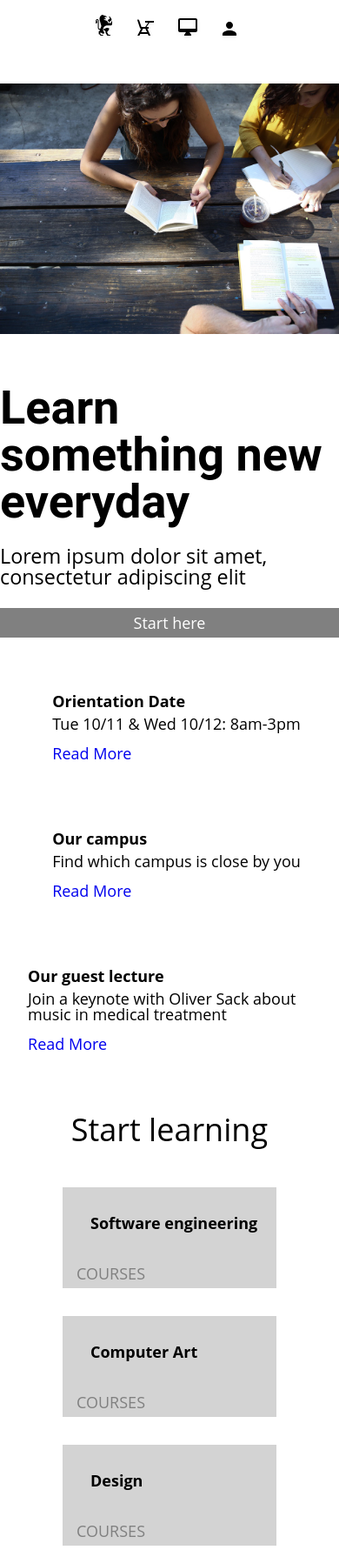
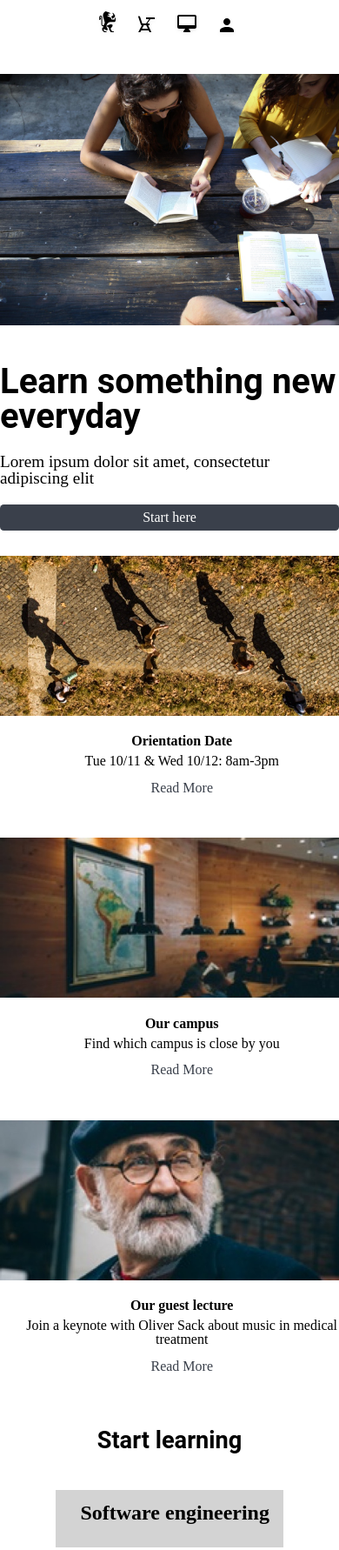
Before and after one commit to ankamatthies/colmar, a plain HTML site: page index.html in a window 390 px wide. Shown: the top 1782 px of the page at 87% size. Drawn offline with Linux system fonts and the light colour scheme.

Commit message:
working on styling

```diff
--- a/resources/css/style.css
+++ b/resources/css/style.css
@@ -1,7 +1,7 @@
-/* General styling */
+3.556rem/* General styling */
 
 html {
-  font-size: 18px; /*sets base font size*/
+  font-size: 10.4444rem; /*sets base font size*/
   font-family: 'Open Sans', sans-serif;
 }
 
@@ -10,22 +10,28 @@ body {
 }
 
 h1 {
-  font-size: 3rem;
+  font-size: 2.5rem;
   font-weight: bold;
   line-height: 1;
   font-family: 'Roboto', sans-serif;
 }
 
 h2 {
-  font-size: 2rem;
+  font-size: 1.7rem;
+  font-family: 'Roboto', sans-serif;
+  font-weight: bold;
 }
 
 h3 {
-  font-size: 1.3rem;
+  font-size: 1.2rem;
 }
 
 h4 {
   font-weight: bold;
+}
+
+p {
+  font-size: 1rem;
 }
 
 .container {
@@ -41,9 +47,9 @@ h4 {
   display: flex;
   justify-content: space-between;
   align-items: center;
-  height: 64px;
-  padding-left: 24px;
-  padding-right: 24px;
+  height: 3.556rem;
+  padding-left: 1.333rem;
+  padding-right: 1.333rem;
 }
 
 .mobile_nav {
@@ -52,7 +58,7 @@ h4 {
  }
 
 .logo {
-  height: 32px;
+  height: 1.778rem;
   display: flex;
   align-items: center;
 }
@@ -68,12 +74,12 @@ header .academy {
 
 header nav {
   text-align: right;
-  padding-right: 24px;
+  padding-right: 1.333rem;
 }
 
 nav span {
   display: inline-block;
-  padding-left: 16px;
+  padding-left: 0.88rem;
   color: black;
 }
 
@@ -94,7 +100,7 @@ nav span a {
 
 .banner-img {
   width: 60%;
-  padding: 32px 24px;
+  padding: 1.778rem 1.333rem;
 }
 
 .banner-img img {
@@ -107,24 +113,30 @@ nav span a {
   flex-direction: column;
   justify-content: center;
   text-align: left;
-  padding: 24px;
+  padding: 1.333rem;
 }
 
 .banner-text h1 {
-  padding-bottom: 24px;
+  padding-bottom: 1.333rem;
 }
 
 .banner-text h3 {
-  padding-bottom: 24px;
+  padding-bottom: 1.333rem;
 }
 
 .banner-text span {
-  background-color: grey;
-  padding-top: 8px;
-  padding-bottom: 8px;
-  text-align: center;
+  display: flex;
+  justify-content: center;
+  background-color: #3A404B;
+  padding-top: 0.44rem;
+  padding-bottom: 0.44rem;
   text-decoration: none;
+  border-radius: 0.27rem;
+  transition: background-color 300ms;
+  width: 80%;
 }
+
+
 
 .banner-text span a {
   text-decoration: none;
@@ -141,9 +153,9 @@ nav span a {
   display: flex;
   flex-direction: column;
   width: 60%;
-  padding-top: 32px;
-  padding-right: 24px;
-  padding-left: 24px;
+  padding-top: 1.778rem;
+  padding-right: 1.333rem;
+  padding-left: 1.333rem;
 }
 
 .info-left-img img {
@@ -155,22 +167,22 @@ nav span a {
 }
 
 .info-left-text h2 {
-  padding-top: 32px;
-  padding-bottom: 24px;
+  padding-top: 1.778rem;
+  padding-bottom: 1.333rem;
 }
 
 .info-left-text .quotation {
-  padding-top: 24px;
-  padding-bottom: 32px;
+  padding-top: 1.333rem;
+  padding-bottom: 1.778rem;
 }
 
 .info-right {
   width: 40%;
   height: auto;
-  padding-left: 16px;
+  padding-left: 0.8889rem;
   display: flex;
   flex-direction: column;
-  padding: 32px 24px;
+  padding: 1.778rem 1.333rem;
   align-items: center;
 }
 
@@ -179,8 +191,8 @@ nav span a {
   display: flex;
   width: 100%;
   height: auto;
-  background-color: lightgrey;
-  margin-bottom: 16px;
+  background-color: #c7c7c7;
+  margin-bottom: 0.8889rem;
 }
 
 .info-right-img {
@@ -202,17 +214,18 @@ nav span a {
   flex-direction: column;
   width: 80%;
   justify-content: center;
-  padding-top: 24px;
+  padding-top: 1.333rem;
   padding-left: 2rem;
 }
 
 .info-right-text p {
-  padding-top: 8px;
-  padding-bottom: 8px;
+  padding-top: 0.4444rem;
+  padding-bottom: 0.4444rem;
 }
 
 .info-right-text a {
   text-decoration: none;
+  color: #3A404B;
 }
 
 /* section heading */
@@ -220,8 +233,8 @@ nav span a {
 .section-heading {
   display: flex;
   width: 100%;
-  padding-top: 32px;
-  padding-bottom: 32px;
+  padding-top: 1.778rem;
+  padding-bottom: 1.778rem;
   justify-content: center;
 }
 
@@ -237,15 +250,15 @@ nav span a {
   flex-wrap: wrap;
   width: 100%;
   justify-content: space-between;
-  margin-left: 72px;
-  margin-right: 72px;
+  margin-left: 4rem;
+  margin-right: 4rem;
 }
 
 .learning-slot {
   height: auto;
   width: 31%;
   box-sizing: border-box;
-  margin-bottom: 32px;
+  margin-bottom: 1.778rem;
   background-color: white;
 }
 
@@ -263,8 +276,8 @@ nav span a {
   display: flex;
   flex-direction: column;
   max-width: 100%;
-  padding-top: 16px;
-  padding-left: 16px;
+  padding-top: ;
+  padding-left: 0.8889rem;
 }
 
 
@@ -274,8 +287,12 @@ nav span a {
 }
 
 .learning-slot-text span {
-  margin-top: 8px;
-  margin-bottom: 8px;
+  padding-top: 0.4444rem;
+  padding-bottom: 0.4444rem;
+}
+
+.learning-slot-text p {
+  padding-bottom: 1.333rem;
 }
 
 
@@ -289,7 +306,7 @@ nav span a {
   display: flex;
   flex-direction: column;
   width: 60%;
-  margin-left: 24px;
+  margin-left: 1.333rem;
 }
 
 .exhibit-video {
@@ -304,7 +321,7 @@ nav span a {
 .exhibit-right {
   width: 40%;
   height: auto;
-  margin-left: 24px;
+  margin-left: 1.333rem;
   display: flex;
   flex-direction: column;
 }
@@ -315,7 +332,7 @@ nav span a {
   justify-content: flex-start;
   width: 100%;
   height: auto;
-  margin-bottom: 16px;
+  margin-bottom: 0.8889rem;
 }
 
 .exhibit-right-img {
@@ -330,7 +347,7 @@ nav span a {
 
 .exhibit-right-text {
   display: flex;
-  width: 65%;
+  width: 45%;
   height: auto;
   flex-direction: column;
   justify-content: center;
@@ -338,17 +355,22 @@ nav span a {
   padding-left: 2rem;
 }
 
+.exhibit-right-text p {
+  padding-top: 0.4444rem;
+  padding-bottom: 0.4444rem;
+}
+
 .exhibit-left-text {
   width: 90%;
 }
 
 .exhibit-left-text h2 {
-  padding-top: 32px;
-  padding-bottom: 24px;
+  padding-top: 1.778rem;
+  padding-bottom: 1.333rem;
 }
 
 .exhibit-left-text p {
-  margin-bottom: 32px;
+  margin-bottom: 1.778rem;
 }
 
 /* footer */
@@ -357,9 +379,9 @@ footer {
   display: flex;
   justify-content: space-between;
   align-items: center;
-  padding-left: 24px;
-  padding-right: 24px;
-  padding-top: 16px;
+  padding-left: 1.333rem;
+  padding-right: 1.333rem;
+  padding-top: 0.8889rem;
 }
 
 
@@ -371,7 +393,7 @@ footer {
 
 footer nav {
   text-align: right;
-  padding-right: 24px;
+  padding-right: 1.333rem;
 }
 
 
@@ -379,10 +401,6 @@ footer nav {
 
 @media only screen and (max-width: 870px) {
 
-html {
-  margin: 0;
-  padding: 0;
-}
 /*header */
 .reg_nav {
   display: none;
@@ -392,7 +410,7 @@ html {
   display: flex;
   justify-content: center;
   align-items: center;
-  height: 64px;
+  height: 3.556rem;
 }
 
 .mobile_nav span {
@@ -404,18 +422,21 @@ html {
 .main-banner {
   display: flex;
   flex-direction: column;
-  background-size: cover;
 }
 
-.main-banner img {
-  width: 100%;
-}
 
 .banner-img {
   width: 100%;
 }
 
 .banner-text {
+  width: 100%;
+  padding: 0.8889rem;
+  text-align: left;
+}
+
+.banner-text span {
+  align-items: center;
   width: 100%;
 }
 
@@ -436,8 +457,8 @@ html {
 .info-slot {
   display: flex;
   flex-direction: column;
-  width: auto;
-  padding: 16px;
+  width: 100%;
+  padding: 0.8889rem;
   background-color: white;
 }
 
@@ -445,27 +466,31 @@ html {
   display: none;
 }
 
-.info-right-img-mobile {
+.info-right-img-mobile img {
   display: flex;
+  justify-content: center;
+  width: 100%;
 }
 
 .info-right-text {
   width: 100%;
-  padding-left: 16px;
+  padding-left: 0.8889rem;
+  text-align: center;
 }
 
 /* section heading */
 
 .section-heading {
   width: 100%;
-  margin-bottom: 16px;
+  margin-bottom: 0.8889rem;
+  font-weight: bold;
 }
 
 /* learning section */
 
 .learning {
   background-color: white;
-  margin-bottom: 32px;
+  margin-bottom: 1.778rem;
 }
 
 .learning-slots {
@@ -482,19 +507,29 @@ html {
   display: none;
 }
 
-.learning-slot-text p {
+
+.learning-slot h4 {
+  padding: 0.8889rem 0 1.333rem 0.8889rem;
+  margin-bottom: 0.4444rem;
+  font-size: 1.5rem;
+}
+
+.learning-slot-text span {
   display: none;
 }
 
-.learning-slot h4 {
-  padding: 16px 0 24px 16px;
-  margin-bottom: 8px;
+.learning-slot-text p {
+  display: none;
 }
 
 /* exhibition section */
 
 .exhibit {
-  margin-bottom: 24px;
+  margin-bottom: 1.333rem;
+}
+
+.exhibit-left {
+  width: 100%;
 }
 
 .exhibit-left-text {
@@ -505,9 +540,7 @@ html {
   display: none;
 }
 
-.exhibit-video {
-  object-fit: contain;
-}
+
 
 
 
```
